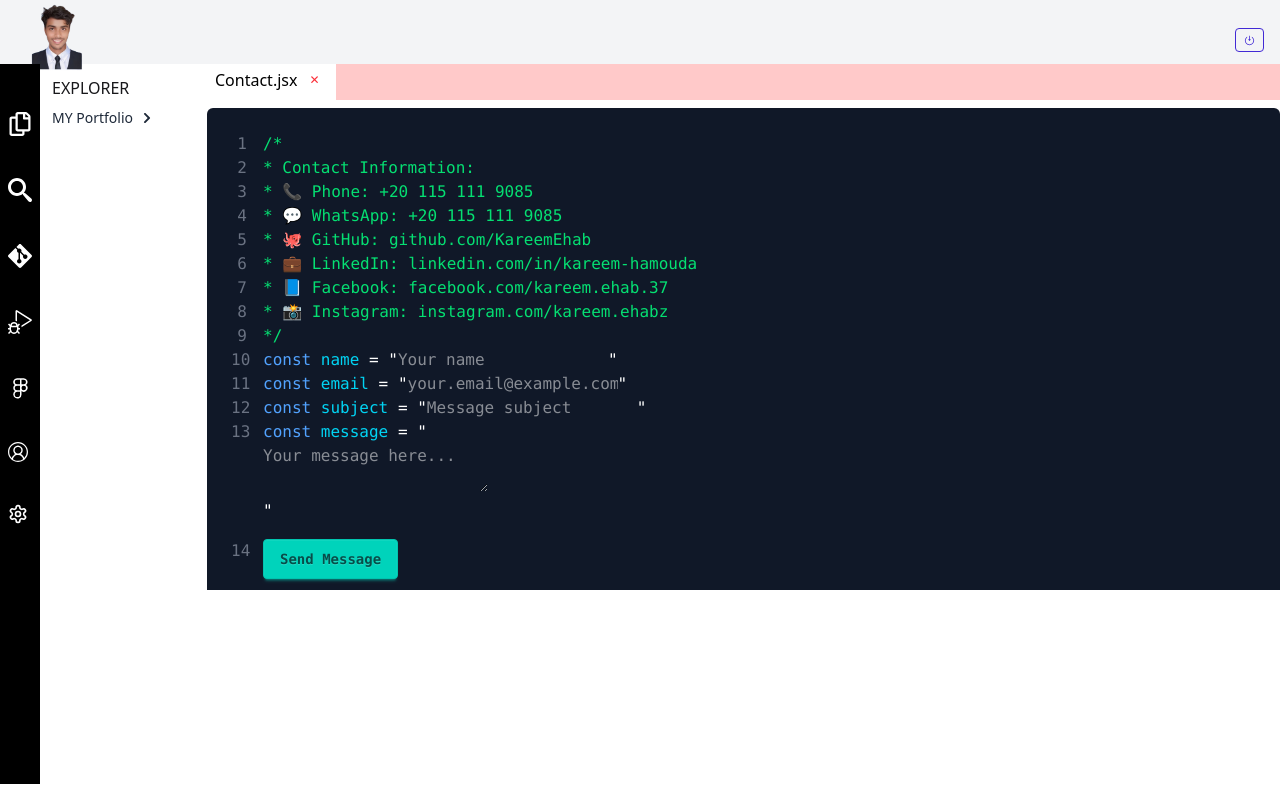
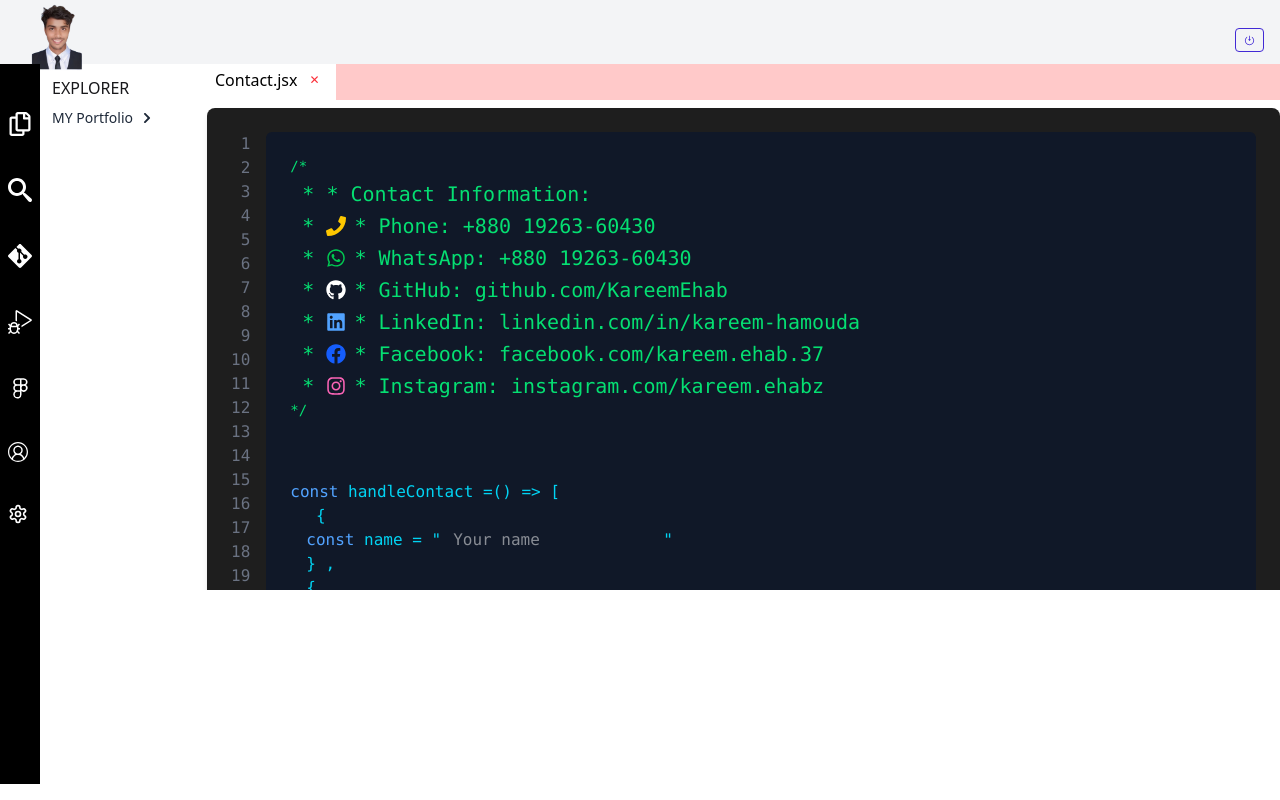
Before and after one commit to MD-Kayesur/-VS-CODE-Portfolio, a React (Vite) app: page /contact in a window 1280 px wide. Built offline with nearby package versions, Linux system fonts and the light colour scheme.

Commit message:
added code wrapper mean line number and update contact component

```diff
--- a/package.json
+++ b/package.json
@@ -31,6 +31,7 @@
     "react-tabs": "^6.1.0",
     "sort-by": "^1.2.0",
     "styled-components": "^6.1.17",
+    "sweetalert2": "^11.22.2",
     "tailwind-merge": "^3.2.0",
     "tailwindcss": "^4.1.3",
     "tw-animate-css": "^1.2.8",
--- a/src/components/About/Contact.jsx
+++ b/src/components/About/Contact.jsx
@@ -1,93 +1,166 @@
-
-
-
+import {
+  FaPhone,
+  FaWhatsapp,
+  FaGithub,
+  FaLinkedin,
+  FaFacebook,
+  FaInstagram,
+} from "react-icons/fa";
 
 import React from "react";
+import Swal from "sweetalert2";
+import CodeWrapper from "../CodeWrapper";
 
 export default function Contact() {
   const lines = [
-    '/*',
-    ' * Contact Information:',
-    ' * 📞 Phone: +20 115 111 9085',
-    ' * 💬 WhatsApp: +20 115 111 9085',
-    ' * 🐙 GitHub: github.com/KareemEhab',
-    ' * 💼 LinkedIn: linkedin.com/in/kareem-hamouda',
-    ' * 📘 Facebook: facebook.com/kareem.ehab.37',
-    ' * 📸 Instagram: instagram.com/kareem.ehabz',
-    '*/',
+    "/*",
+    " * Contact Information:",
+    " * Phone: +880 19263-60430",
+    " * WhatsApp: +880 19263-60430",
+    " * GitHub: github.com/KareemEhab",
+    " * LinkedIn: linkedin.com/in/kareem-hamouda",
+    " * Facebook: facebook.com/kareem.ehab.37",
+    " * Instagram: instagram.com/kareem.ehabz",
+    "*/",
   ];
 
+  const getIcon = (line) => {
+    if (line.includes("Phone"))
+      return <FaPhone className="inline mr-2 text-yellow-400" />;
+    if (line.includes("WhatsApp"))
+      return <FaWhatsapp className="inline mr-2 text-green-500" />;
+    if (line.includes("GitHub"))
+      return <FaGithub className="inline mr-2   text-white" />;
+    if (line.includes("LinkedIn"))
+      return <FaLinkedin className="inline mr-2 text-blue-400" />;
+    if (line.includes("Facebook"))
+      return <FaFacebook className="inline mr-2 text-blue-600" />;
+    if (line.includes("Instagram"))
+      return <FaInstagram className="inline mr-2 text-pink-400" />;
+    return null;
+  };
+
+  const handleSubmit = (e) => {
+    e.preventDefault();
+    const form = e.target;
+    const email = form.email.value;
+
+    console.log(email);
+    return Swal.fire({
+      title: "Good job!",
+      text: "Thank You so much",
+      icon: "success",
+    });
+  };
+
   return (
-    <div className="bg-gray-900 text-white font-mono p-6 rounded-md w-full max-w-full mx-auto">
-      {/* Green comment block with line numbers */}
+    <div>
+      <CodeWrapper lines={30}>
+        <div className=" min-h-screen bg-gray-900 text-white font-mono p-6 rounded-md w-full max-w-full mx-auto">
+          <div className="   rounded-md font-mono text-sm">
             {lines.map((line, index) => (
               <div key={index} className="flex">
-          <span className="w-8 text-gray-500 text-right pr-4 select-none">
-            {index + 1}
+                <span className="text-green-400  ">
+                  {line.includes(":") ? (
+                    <>
+                      <div className="text-xl mt-1 flex items-center">
+                        {" * "}
+                        {getIcon(line)}
+                        {line.split(":")[0].trim()}:{" "}
+                        {line.split(":").slice(1).join(":").trim()}
+                      </div>
+                    </>
+                  ) : (
+                    line
+                  )}
                 </span>
-          <span className="text-green-400">{line}</span>
               </div>
             ))}
+          </div>
 
-      {/* Form Inputs Styled As Code */}
+          <div className="  mx-auto mt-15">
+            <span className="text-cyan-400">
+              <span className="text-blue-400">const</span> handleContact =() =
+              {">"} [ <br />
+
+              <form className="ml-4" action="" onSubmit={handleSubmit}>
+                 <span> {"{"}</span>
                 <div className="flex">
-        <span className="w-8 text-gray-500 text-right pr-4 select-none">10</span>
                   <span>
                     <span className="text-blue-400">const</span>{" "}
                     <span className="text-cyan-400">name</span> = "
                     <input
                       type="text"
                       placeholder="Your name"
-            className="bg-transparent border-none focus:outline-none text-white"
-          />"
+                      className="bg-transparent pl-3 border-none focus:outline-none text-white"
+                    />
+                    "
                   </span>
                 </div>
-
+                {"}"} , <br />
+                {"{"}
                 <div className="flex">
-        <span className="w-8 text-gray-500 text-right pr-4 select-none">11</span>
                   <span>
                     <span className="text-blue-400">const</span>{" "}
                     <span className="text-cyan-400">email</span> = "
                     <input
-            type="email"
-            placeholder="your.email@example.com"
-            className="bg-transparent border-none focus:outline-none text-white"
-          />"
+                      // type="email"
+                      name="email"
+                      placeholder="example@gmail.com "
+                      className="bg-transparent border-none pl-3 focus:outline-none text-white"
+                    />
+                    "
                   </span>
                 </div>
-
+                {"}"} , <br />
+                {"{"}
                 <div className="flex">
-        <span className="w-8 text-gray-500 text-right pr-4 select-none">12</span>
                   <span>
                     <span className="text-blue-400">const</span>{" "}
-          <span className="text-cyan-400">subject</span> = "
+                    <span className="text-cyan-400"> Number</span> = "
                     <input
                       type="text"
-            placeholder="Message subject"
-            className="bg-transparent border-none focus:outline-none text-white"
-          />"
+                      placeholder=" +880 number"
+                      className="bg-transparent border-none pl-3 focus:outline-none text-white"
+                    />
+                    "
                   </span>
                 </div>
+                {"}"} , <br />
+                {"{"}
+
 
                 <div className="flex items-start">
-        <span className="w-8 text-gray-500 text-right pr-4 select-none">13</span>
-        <span>
-          <span className="text-blue-400">const</span>{" "}
-          <span className="text-cyan-400">message</span> = "<br />
+                  <span className="flex gap-3 items-start">
+                    <span className="text-blue-400 flex items-center">
+                      const
+                    </span>{" "}
+                    <span className="flex items-center gap-1">
+                      <span className="text-cyan-400">message</span>
+                      <span>=</span>
+                      <span className="pl-2">" </span>
+                    </span>
+                    <br />
                     <textarea
                       rows={2}
                       placeholder="Your message here..."
-            className="bg-transparent border-none focus:outline-none text-white w-full"
-          ></textarea>
-          "
+                      name="massage"
+                      cols={30}
+                      className="bg-transparent border-none -ml-3   focus:outline-none text-white w-full"></textarea>
+                    <span className="-mt-5"> "</span>
                   </span>
                 </div>
-
-      {/* Button */}
+                {"}"} ]
                 <div className="flex mt-4">
-        <span className="w-8 text-gray-500 text-right pr-4 select-none">14</span>
-        <button className="btn btn-accent">Send Message</button>
+                  <button type="submit" className="btn btn-accent">
+                    Contact
+                  </button>
                 </div>
+              </form>
+            </span>
+          </div>
+        </div>
+      </CodeWrapper>
     </div>
   );
 }
--- a/src/components/About/Introduction.jsx
+++ b/src/components/About/Introduction.jsx
@@ -6,6 +6,7 @@ import profilePic from "../../assets/imgs/1749660883197-removebg-preview.png"; /
 import { FaGithub, FaLinkedin, FaXTwitter } from "react-icons/fa6";
 import Typed from "typed.js";
 import Font from "react-font";
+import CodeWrapper from "../CodeWrapper";
 
 const Introduction = () => {
   const el = useRef(null); // reference to the span element
@@ -26,13 +27,18 @@ const Introduction = () => {
   }, []);
 
   return (
+
+    <div>
+    <CodeWrapper lines={26}>
       <div className="min-h-screen  bg-blue-700 flex items-center justify-center px-4 overflow-x-hidden">
         <div className="text-white   w-full flex flex-col md:flex-row items-center justify-between gap-6">
           {/* Text Area */}
           <div className="space-y-4">
-          <div>
+            <div className="flex">
               <h1 className="text-6xl md:text-5xl font-bold">
-              <span className=" md:text-6xl text-5xl text-yellow-400">MD.</span>{" "}
+                <span className=" md:text-6xl text-5xl text-yellow-400">
+                  MD.
+                </span>{" "}
                 <br />
               </h1>
               <motion.h1
@@ -49,7 +55,6 @@ const Introduction = () => {
                   animate={{ color: ["#FF5733", "#33FF3C", "#333CFF"] }}
                   transition={{ duration: 5, delay: 1, repeat: Infinity }}>
                   <Font family="Agbalumo" weight={700}>
-
                     KAYESUR
                   </Font>
                 </motion.span>{" "}
@@ -114,6 +119,8 @@ const Introduction = () => {
           </div>
         </div>
       </div>
+    </CodeWrapper>
+    </div>
   );
 };
 
```
Also changed, not shown: src/components/About/About.jsx (+41 -28 lines), 1 other file (tests, documents, lock files or other folders). Lines whose indentation alone changed are shown as unchanged.
